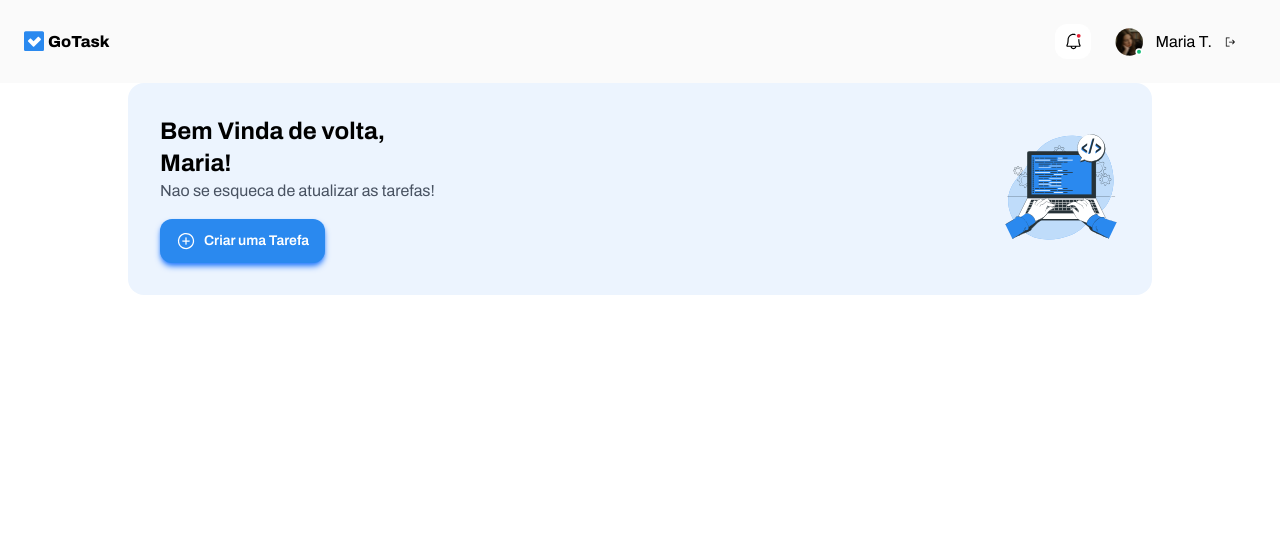
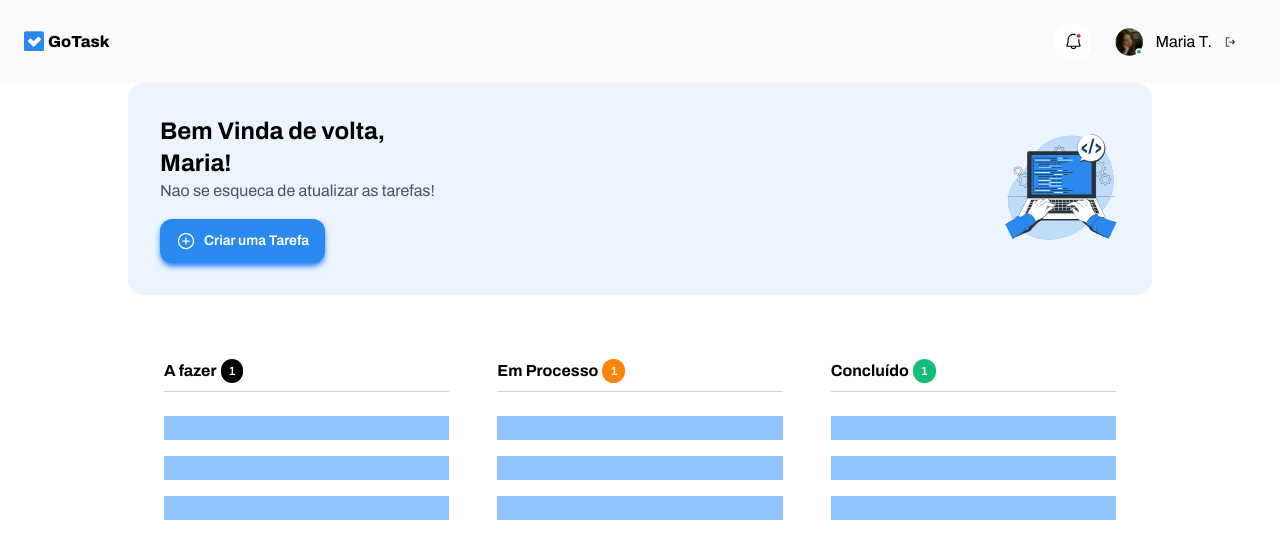
Before and after one commit to Gleydsong/projeto-go-task, an Angular app: page / in a window 1280 px wide. Shown: the top 558 px of the page. Built offline with nearby package versions, Linux system fonts and the light colour scheme.

Commit message:
refactor: add task list section and update main content layout

```diff
--- a/src/app/components/main-content/main-content.component.html
+++ b/src/app/components/main-content/main-content.component.html
@@ -1,3 +1,4 @@
 <div class="max-w-5xl mx-auto flex flex-col gap-8">
   <app-welcome-section></app-welcome-section>
+  <app-task-list-section></app-task-list-section>
 </div>
--- a/src/app/components/main-content/main-content.component.ts
+++ b/src/app/components/main-content/main-content.component.ts
@@ -1,9 +1,10 @@
 import { Component } from '@angular/core';
 import { WelcomeSectionComponent } from '../welcome-section/welcome-section.component';
+import { TaskListSectionComponent } from '../task-list-section/task-list-section.component';
 
 @Component({
   selector: 'app-main-content',
-  imports: [WelcomeSectionComponent],
+  imports: [WelcomeSectionComponent, TaskListSectionComponent],
   templateUrl: './main-content.component.html',
   styleUrls: ['./main-content.component.css'],
 })
--- a/src/app/components/task-list-section/task-list-section.component.html
+++ b/src/app/components/task-list-section/task-list-section.component.html
@@ -1 +1,56 @@
-<p>task-list-section works!</p>
+<div class="p-3 mb-6 flex overflow-x-auto scrollbar-hidden">
+  <!-- Coluna A Fazer-->
+  <div class="flex-1 py-3 px-6 min-w-60 flex flex-col gap-6">
+    <div class="py-2 border-b border-[#D1D5D8] flex items-center gap-1">
+      <h1 class="font-bold">A fazer</h1>
+      <span
+        class="text-xs font-semibold text-white bg-black py-1 px-2 rounded-xl"
+        >1</span
+      >
+    </div>
+    <div class="flex flex-col gap-4">
+      <!-- Tarefa -->
+      <div class="bg-blue-300 p-3"></div>
+      <!-- Tarefa -->
+      <div class="bg-blue-300 p-3"></div>
+      <!-- Tarefa -->
+      <div class="bg-blue-300 p-3"></div>
+    </div>
+  </div>
+  <!-- Coluna Fazendo -->
+  <div class="flex-1 py-3 px-6 min-w-60 flex flex-col gap-6">
+    <div class="py-2 border-b border-[#D1D5D8] flex items-center gap-1">
+      <h1 class="font-bold">Em Processo</h1>
+      <span
+        class="text-xs font-semibold text-white bg-[#FF850A] py-1 px-2 rounded-xl"
+        >1</span
+      >
+    </div>
+    <div class="flex flex-col gap-4">
+      <!-- Tarefa -->
+      <div class="bg-blue-300 p-3"></div>
+      <!-- Tarefa -->
+      <div class="bg-blue-300 p-3"></div>
+      <!-- Tarefa -->
+      <div class="bg-blue-300 p-3"></div>
+    </div>
+  </div>
+  <!-- Coluna Concluído-->
+  <div class="flex-1 py-3 px-6 min-w-60 flex flex-col gap-6">
+    <div class="py-2 border-b border-[#D1D5D8] flex items-center gap-1">
+      <h1 class="font-bold">Concluído</h1>
+      <span
+        class="text-xs font-semibold text-white bg-[#15BE78] py-1 px-2 rounded-xl"
+        >1</span
+      >
+    </div>
+    <div class="flex flex-col gap-4">
+      <!-- Tarefa -->
+      <div class="bg-blue-300 p-3"></div>
+      <!-- Tarefa -->
+      <div class="bg-blue-300 p-3"></div>
+      <!-- Tarefa -->
+      <div class="bg-blue-300 p-3"></div>
+    </div>
+  </div>
+</div>
--- a/src/styles.css
+++ b/src/styles.css
@@ -1,5 +1,13 @@
 @import url("https://fonts.googleapis.com/css2?family=Archivo:ital,wght@0,100..900;1,100..900&display=swap");
 @import "tailwindcss";
+
+@utility scrollbar-hidden {
+  &::-webkit-scrollbar {
+    display: none;
+  }
+  -ms-overflow-style: none; /* IE and Edge */
+  scrollbar-width: none; /* Firefox */
+}
 
 html {
   font-family: "Archivo", sans-serif;
```
